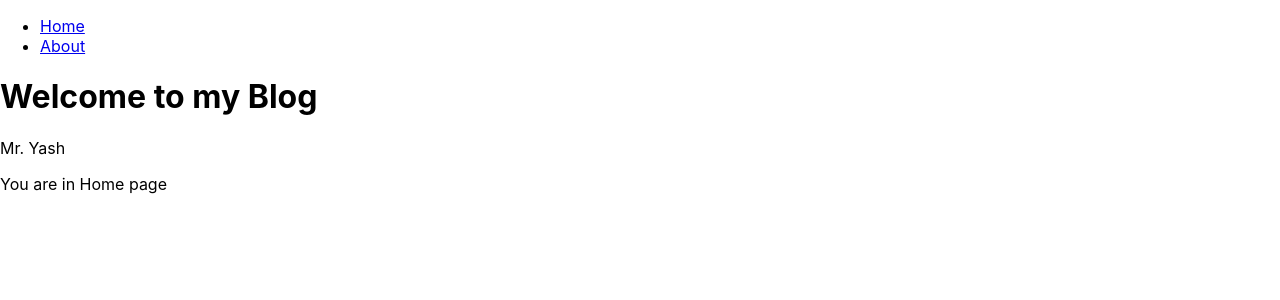
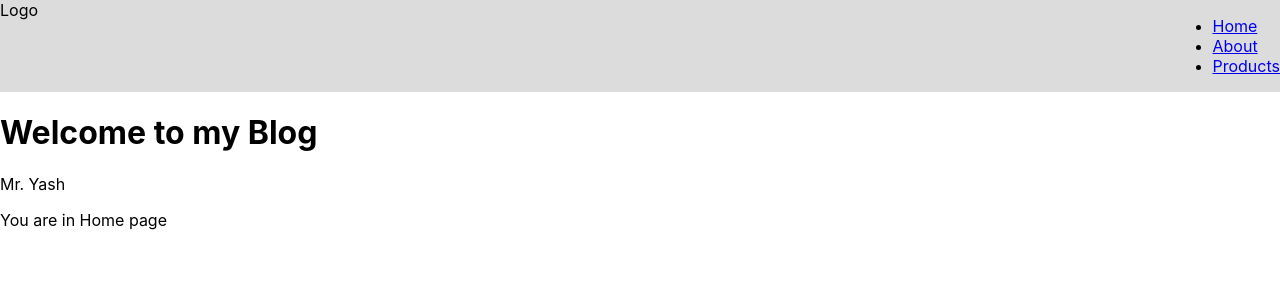
Before and after one commit to yashdawale97/blog, a React (Create React App) app: page / in a window 1280 px wide. Shown: the top 300 px of the page. Built offline with nearby package versions, Linux system fonts and the light colour scheme.

Commit message:
render product page by calling api using axios

```diff
--- a/package.json
+++ b/package.json
@@ -6,6 +6,7 @@
     "@testing-library/jest-dom": "^5.17.0",
     "@testing-library/react": "^13.4.0",
     "@testing-library/user-event": "^13.5.0",
+    "axios": "^1.6.5",
     "react": "^18.2.0",
     "react-dom": "^18.2.0",
     "react-router-dom": "^6.21.1",
--- a/src/App.css
+++ b/src/App.css
@@ -1,38 +1,5 @@
-.App {
-  text-align: center;
+.header {
+  display: flex;
+  justify-content: space-between;
+  background: gainsboro;
 }
-
-.App-logo {
-  height: 40vmin;
-  pointer-events: none;
-}
-
-@media (prefers-reduced-motion: no-preference) {
-  .App-logo {
-    animation: App-logo-spin infinite 20s linear;
-  }
-}
-
-.App-header {
-  background-color: #282c34;
-  min-height: 100vh;
-  display: flex;
-  flex-direction: column;
-  align-items: center;
-  justify-content: center;
-  font-size: calc(10px + 2vmin);
-  color: white;
-}
-
-.App-link {
-  color: #61dafb;
-}
-
-@keyframes App-logo-spin {
-  from {
-    transform: rotate(0deg);
-  }
-  to {
-    transform: rotate(360deg);
-  }
-}
--- a/src/App.js
+++ b/src/App.js
@@ -1,15 +1,15 @@
-import { Routes, Route, Outlet, Link } from "react-router-dom";
+import { Routes, Route } from "react-router-dom";
 import "./App.css";
 import About from "./pages/about";
 import Home from "./pages/home";
 import NoMatch from "./pages/noMatch";
-import Nav from "./components/nav";
-// import Header from "./components/header";
+import Header from "./components/header/header";
+import Products from "./pages/products";
 
 function App() {
   return (
     <div>
-      <Nav />
+      <Header />
       <Routes>
         <Route
           index
@@ -21,6 +21,7 @@ function App() {
           path="/about"
           element={<About heading="About Us" isHome={false} />}
         />
+        <Route path="/products" element={<Products />} />
         <Route path="*" element={<NoMatch />} />
       </Routes>
     </div>
--- /dev/null
+++ b/src/components/header/header.js
@@ -0,0 +1,11 @@
+import Logo from "../logo/logo";
+import Nav from "../nav/nav";
+
+export default function Header() {
+  return (
+    <div className="header">
+      <Logo />
+      <Nav />
+    </div>
+  );
+}
--- /dev/null
+++ b/src/components/logo/logo.js
@@ -0,0 +1,3 @@
+export default function Logo() {
+  return <div>Logo</div>;
+}
--- a/src/components/nav.js
+++ b/src/components/nav/nav.js
@@ -11,6 +11,9 @@ export default function Nav() {
           <li>
             <Link to="/about">About</Link>
           </li>
+          <li>
+            <Link to="/products">Products</Link>
+          </li>
         </ul>
       </nav>
       <Outlet />
--- /dev/null
+++ b/src/components/product/product.js
@@ -0,0 +1,12 @@
+export default function Product({ title, description, thumbnail, price }) {
+  return (
+    <div>
+      <h3>{title}</h3>
+      <p>{description}</p>
+      <img src={thumbnail} alt={title} />
+      <div>
+        Price: <span>{price}</span>
+      </div>
+    </div>
+  );
+}
--- a/src/pages/home.js
+++ b/src/pages/home.js
@@ -1,7 +1,9 @@
-export default function Home({heading, name, isHome}) {
-    return (<div>
-        <h1>{heading}</h1>
-        <p>Mr. {name}</p>
-        <p>You are in {isHome ? "Home" : "About"} page</p>
-    </div>)
+export default function Home({ heading, name, isHome }) {
+  return (
+    <>
+      <h1>{heading}</h1>
+      <p>Mr. {name}</p>
+      <p>You are in {isHome ? "Home" : "About"} page</p>
+    </>
+  );
 }
--- /dev/null
+++ b/src/pages/products.js
@@ -0,0 +1,31 @@
+import axios from "axios";
+import { useEffect, useState } from "react";
+import Product from "../components/product/product";
+
+export default function Products() {
+  const [products, setProducts] = useState();
+
+  useEffect(() => {
+    getProduct();
+  }, []);
+
+  const getProduct = async () => {
+    try {
+      const response = await axios.get("https://dummyjson.com/products");
+      setProducts(response.data.products);
+    } catch (error) {
+      console.log(error.message);
+    }
+  };
+
+  return (
+    <>
+      <h1>Product Page</h1>
+      <article>
+        {products?.map((product) => (
+          <Product key={product.id} {...product} />
+        ))}
+      </article>
+    </>
+  );
+}
```
Also changed, not shown: 1 other file (tests, documents, lock files or other folders).
